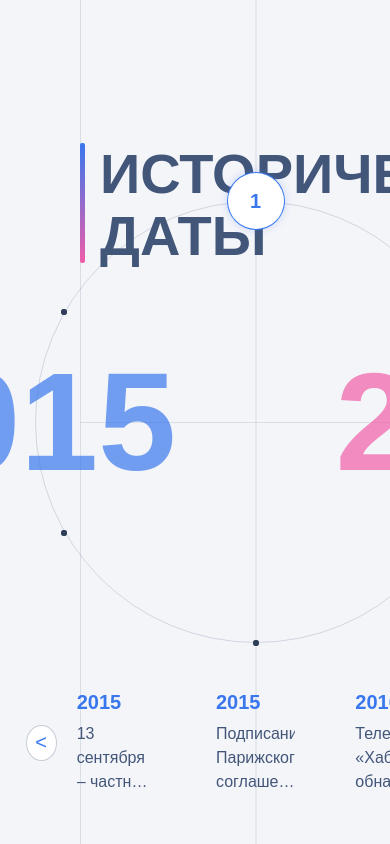
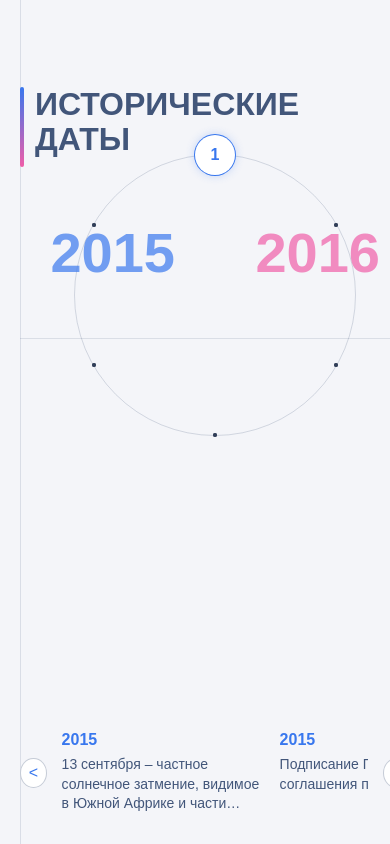
Before and after one commit to Marat-Tibilov/test_task, a React app: page / in a window 390 px wide. Built offline with nearby package versions, Linux system fonts and the light colour scheme.

Commit message:
работа с версткой

```diff
--- a/src/components/time-line-block/timeline-block.scss
+++ b/src/components/time-line-block/timeline-block.scss
@@ -16,9 +16,15 @@ $bg: #f4f5f9;
   overflow: hidden;
   font-family: "PT Sans", sans-serif;
   padding: 0 80px;
+
+  /* Мобильная версия */
+  @media (max-width: 767px) {
+    width: 100%;
+    padding: 0 20px;
+  }
 }
 
-/* Тонкие серые линии - ФИКСИМ Горизонтальную и Правую */
+/* Тонкие серые линии */
 .cross-lines {
   position: absolute;
   inset: 0;
@@ -38,17 +44,28 @@ $bg: #f4f5f9;
     left: 50%;
     top: 0;
     transform: translateX(-50%);
+
+    /* Скрыть на мобилке */
+    @media (max-width: 767px) {
+      display: none;
+    }
   }
 
-  /* Горизонтальная линия - ФИКС: НЕ ВЫХОДИТ ЗА БОКОВЫЕ ЛИНИИ */
+  /* Горизонтальная линия */
   &::after {
     height: 1px;
-    width: calc(100% - 160px); /* 100% минус левый и правый padding */
+    width: calc(100% - 160px);
     top: 50%;
-    left: 80px; /* Начинается от левой линии */
+    left: 80px;
+
+    /* Адаптив для мобилки */
+    @media (max-width: 767px) {
+      width: calc(100% - 40px);
+      left: 20px;
+      top: 40%;
+    }
   }
 
-  /* Левая боковая линия */
   .vertical-left {
     position: absolute;
     width: 1px;
@@ -56,9 +73,12 @@ $bg: #f4f5f9;
     left: 80px;
     top: 0;
     background: rgba(66, 86, 122, 0.15);
+
+    @media (max-width: 767px) {
+      left: 20px;
+    }
   }
 
-  /* Правая боковая линия - ФИКС: ТОЧНО ВИДНА */
   .vertical-right {
     position: absolute;
     width: 1px;
@@ -66,11 +86,13 @@ $bg: #f4f5f9;
     right: 80px;
     top: 0;
     background: rgba(66, 86, 122, 0.15);
-    z-index: 9999; /* На всякий случай поверх всего */
+
+    @media (max-width: 767px) {
+      right: 20px;
+    }
   }
 }
 
-/* Остальные стили без изменений */
 .timeline-title {
   position: absolute;
   top: 97px;
@@ -95,6 +117,19 @@ $bg: #f4f5f9;
     background: linear-gradient(to bottom, $primary-color, $accent-color);
     border-radius: 2px;
   }
+
+  /* Мобильная версия */
+  @media (max-width: 767px) {
+    top: 60px;
+    left: 20px;
+    font-size: 32px;
+    padding-left: 15px;
+
+    &::before {
+      width: 4px;
+      height: 80px;
+    }
+  }
 }
 
 .circle-wrap {
@@ -110,6 +145,12 @@ $bg: #f4f5f9;
   align-items: center;
   justify-content: center;
   z-index: 3;
+
+  @media (max-width: 767px) {
+    width: 280px;
+    height: 280px;
+    top: 35%;
+  }
 }
 
 .dynamic-years {
@@ -139,6 +180,16 @@ $bg: #f4f5f9;
   .year-end {
     color: $accent-color;
   }
+
+  @media (max-width: 767px) {
+    gap: 80px;
+    top: 35%;
+
+    .year-start,
+    .year-end {
+      font-size: 56px;
+    }
+  }
 }
 
 .circle-points-container {
@@ -149,6 +200,12 @@ $bg: #f4f5f9;
   width: 440px;
   height: 440px;
   z-index: 4;
+
+  @media (max-width: 767px) {
+    width: 280px;
+    height: 280px;
+    top: 35%;
+  }
 }
 
 .circle-point {
@@ -210,6 +267,24 @@ $bg: #f4f5f9;
     font-weight: 700;
     font-family: "PT Sans", sans-serif;
   }
+
+  @media (max-width: 767px) {
+    &::before {
+      width: 4px;
+      height: 4px;
+    }
+
+    &:hover::before,
+    &.active::before {
+      width: 40px;
+      height: 40px;
+    }
+
+    &:hover::after,
+    &.active::after {
+      font-size: 16px;
+    }
+  }
 }
 
 .bottom-section {
@@ -219,17 +294,25 @@ $bg: #f4f5f9;
   align-items: center;
   justify-content: center;
   gap: 20px;
+  width: calc(100% - 160px);
+  max-width: 1140px;
+  margin: 0 auto;
+  z-index: 10;
 
-  width: 90%; /* было calc(100% - 160px) */
-  max-width: 1140px; /* немного уже */
-  margin: 0 auto;
-
-  z-index: 10;
+  @media (max-width: 767px) {
+    bottom: 30px;
+    gap: 15px;
+    width: calc(100% - 40px);
+  }
 }
 
 .timeline-swiper {
   width: 100%;
-  max-width: 950px; /* уменьшили ширину самого контента */
+  max-width: 950px;
+
+  @media (max-width: 767px) {
+    max-width: none;
+  }
 }
 
 .event-item {
@@ -248,6 +331,18 @@ $bg: #f4f5f9;
     -webkit-box-orient: vertical;
     display: -webkit-box;
     overflow: hidden;
+  }
+
+  @media (max-width: 767px) {
+    .event-year {
+      font-size: 16px;
+      margin-bottom: 6px;
+    }
+
+    .event-description {
+      font-size: 14px;
+      line-height: 1.4;
+    }
   }
 }
 
@@ -275,6 +370,12 @@ $bg: #f4f5f9;
     opacity: 0.3;
     cursor: not-allowed;
   }
+
+  @media (max-width: 767px) {
+    width: 30px;
+    height: 30px;
+    font-size: 16px;
+  }
 }
 
 html, body {
--- a/src/components/time-line-block/timline-block.tsx
+++ b/src/components/time-line-block/timline-block.tsx
@@ -15,12 +15,24 @@ const TimelineBlock: React.FC<{ periods: Period[] }> = ({ periods }) => {
     const circleRef = useRef<HTMLDivElement | null>(null);
     const swiperRef = useRef<any>(null);
     const [radius, setRadius] = useState(220);
+    const [isMobile, setIsMobile] = useState(false);
+
+    useEffect(() => {
+        const checkMobile = () => {
+            setIsMobile(window.innerWidth < 768);
+        };
+
+        checkMobile();
+        window.addEventListener('resize', checkMobile);
+
+        return () => window.removeEventListener('resize', checkMobile);
+    }, []);
 
     useEffect(() => {
         if (!circleRef.current) return;
         const r = circleRef.current.offsetWidth / 2;
-        setRadius(r);
-    }, []);
+        setRadius(isMobile ? 140 : 220);
+    }, [isMobile]);
 
     const current = periods[activeIndex];
 
@@ -81,8 +93,8 @@ const TimelineBlock: React.FC<{ periods: Period[] }> = ({ periods }) => {
                 </button>
 
                 <Swiper
-                    spaceBetween={60}
-                    slidesPerView={3}
+                    spaceBetween={isMobile ? 20 : 60}
+                    slidesPerView={isMobile ? 1.5 : 3}
                     className="timeline-swiper"
                     onSwiper={(swiper) => (swiperRef.current = swiper)}
                 >
```
